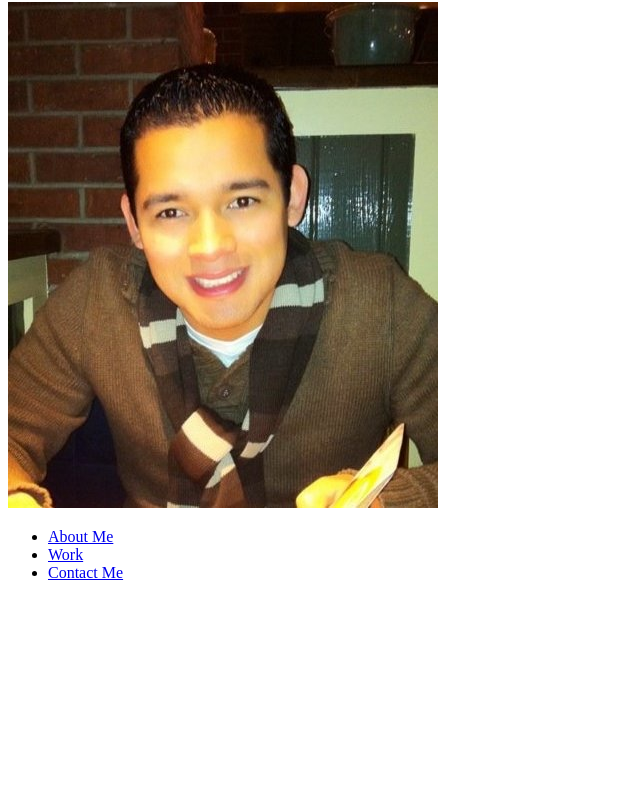
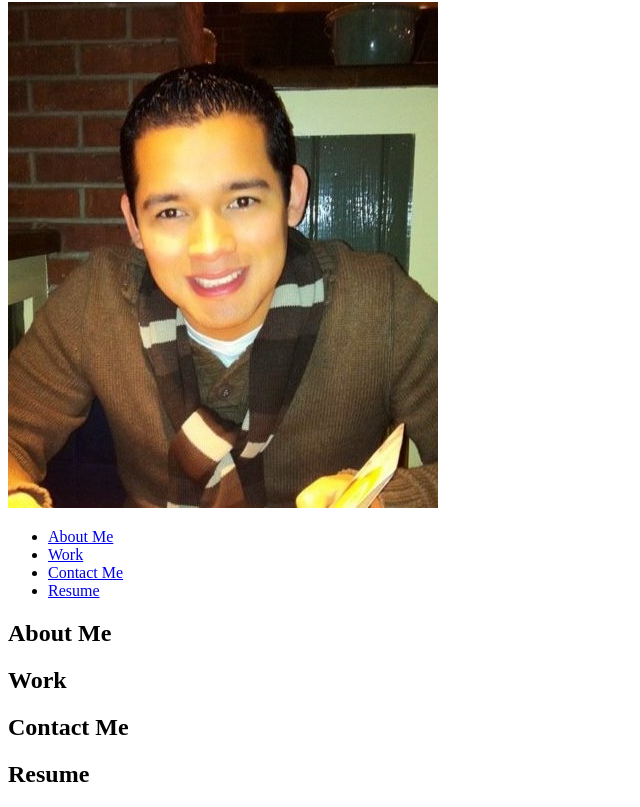
Before and after one commit to Jon620/Professional-Portfolio, a plain HTML site: page index.html in a window 1280 px wide. Shown: the part 78-885 px from the top of the page, without its empty margins (0-640 px from the left). Before the commit the page ends 800 px from the top, so only its background shows below. Drawn offline with Linux system fonts and the light colour scheme.

Commit message:
updated html, about me, work, contact me, resume

```diff
--- a/index.html
+++ b/index.html
@@ -23,10 +23,39 @@
                 <li>
                     <a href="contact me link">Contact Me</a>
                 </li>
+                <li>
+                    <a href="resume">Resume</a>
+                </li>
             </ul>
         </div>
         </div>
     </header>
 
+    <section class="box">
+        <div>
+            <h1>About Me</h1>
+        </div>
+    </section>
+
+    <section class="box">
+        <div>
+            <h1>Work</h1>
+        </div>
+    </section>
+
+    <section class="box">
+        <div>
+            <h1>Contact Me</h1>
+        </div>
+    </section>
+
+    <section class="box">
+        <div>
+            <h1>Resume</h1>
+        </div>
+    </section>
+
+
+
 </body>
 </html>
```
